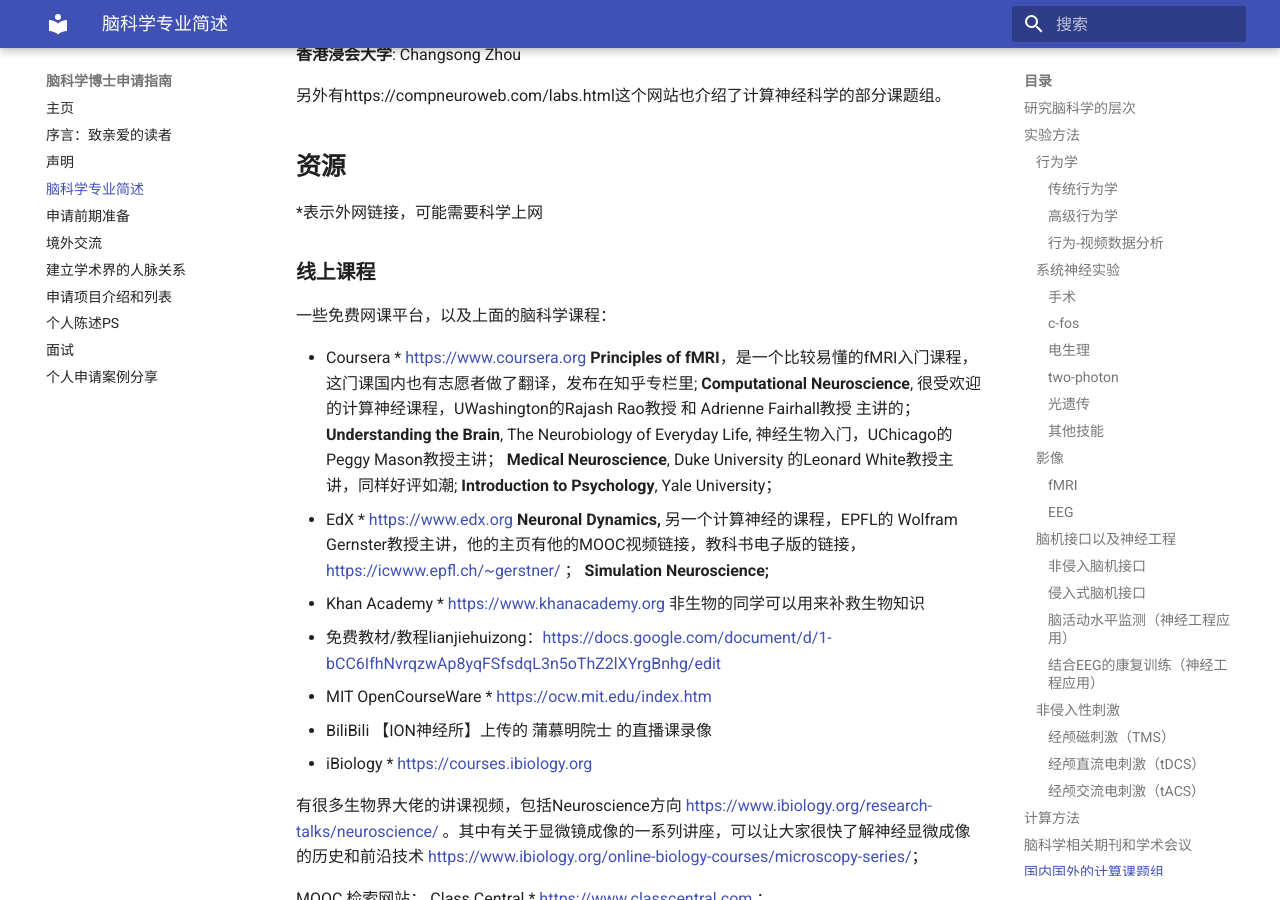
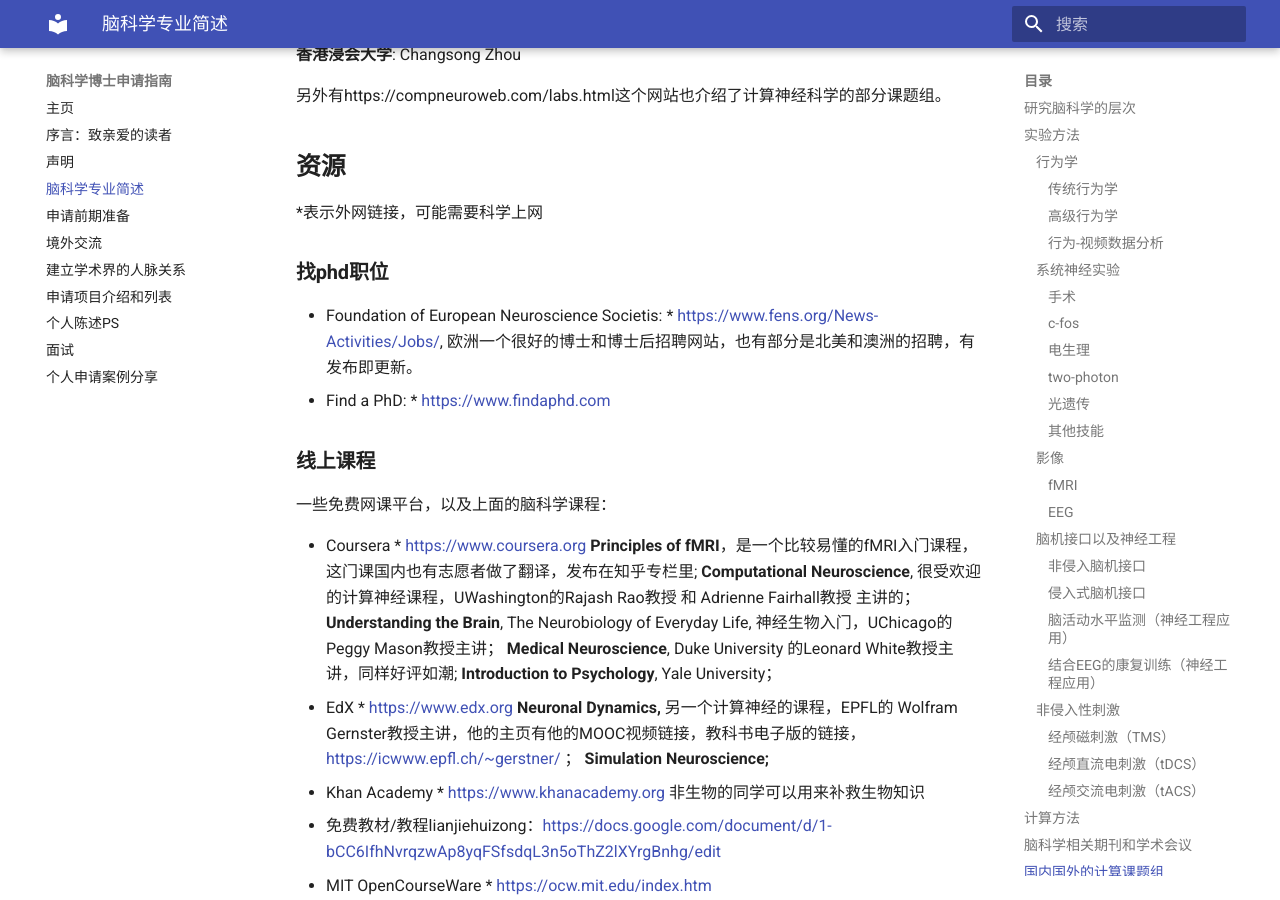
Before and after one commit to BrainPhD-CN/handbook, an MkDocs documentation site: the page built from docs/short-intro.md, in a window 1280 px wide and 900 px high, scrolled down 13781 px. Built offline with MkDocs 1.6.1 and Material for MkDocs 9.7.7, drawn with Linux system fonts in a browser that asks for light colours.

Commit message:
add phd job website

```diff
--- a/docs/short-intro.md
+++ b/docs/short-intro.md
@@ -437,6 +437,11 @@ https://cni.upenn.edu/people
 
 *表示外网链接，可能需要科学上网
 
+### **找phd职位**
+
+- Foundation of European Neuroscience Societis: * https://www.fens.org/News-Activities/Jobs/, 欧洲一个很好的博士和博士后招聘网站，也有部分是北美和澳洲的招聘，有发布即更新。
+- Find a PhD: * https://www.findaphd.com
+
 ### **线上课程**
 
 一些免费网课平台，以及上面的脑科学课程：
```
